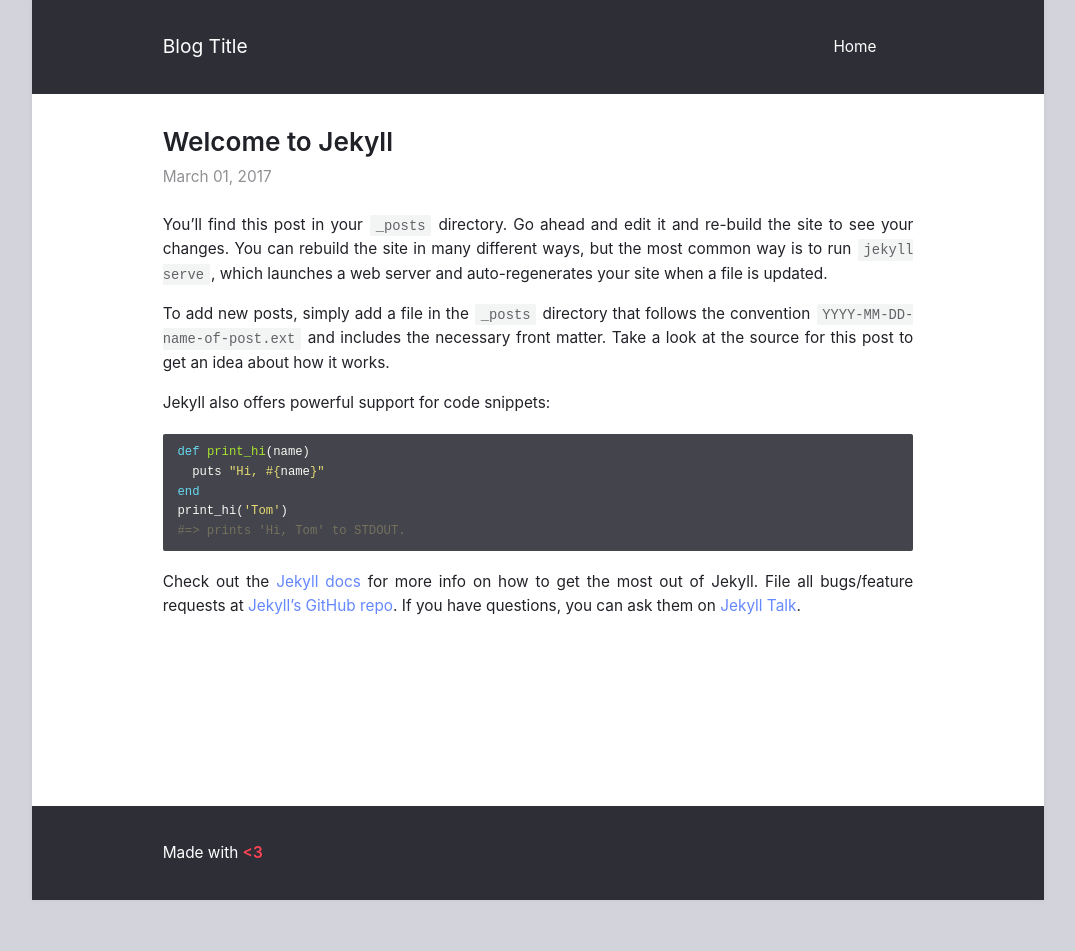
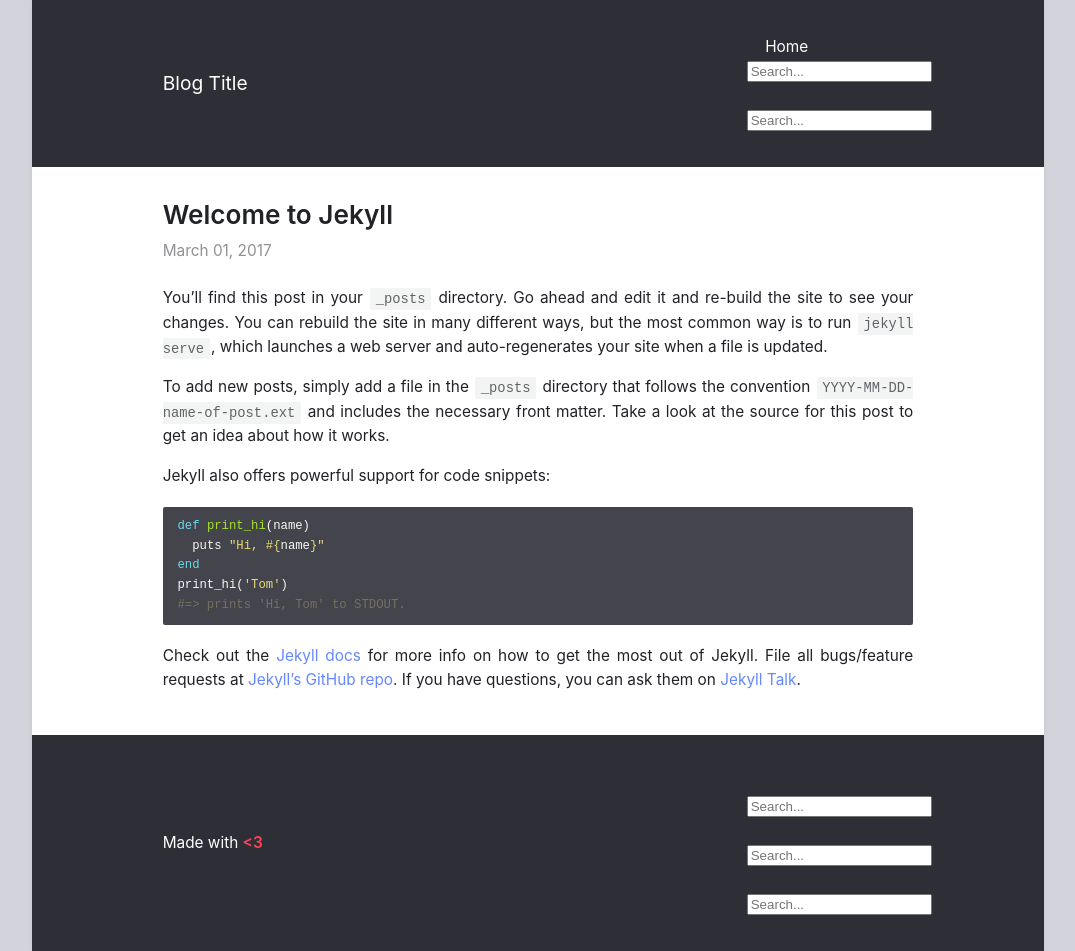
Before and after one commit to officialkuy/co, a Jekyll site: the page built from _posts/2017-03-01-welcome-to-jekyll.md, in a window 1280 px wide. Shown: the whole page, without its empty margins (102-1177 px from the left). Built offline with Jekyll 4.4.1, drawn with Linux system fonts in a browser that asks for light colours; some web fonts are replaced; before the commit the page ends 900 px from its top, so only the background shows below that.

Commit message:
Update menu.html

```diff
--- a/_includes/menu.html
+++ b/_includes/menu.html
@@ -6,15 +6,16 @@
   <a href="{{ url | relative_url }}" {% if url == page.url %}class="selected"{% endif %}>
     {%- if item.icon -%}<svg aria-label="{{ title }}" class="icon"><use xlink:href="{{ "/assets/fontawesome/icons.svg" | relative_url }}#{{ item.icon }}"></use></svg>{%- else -%}{{ title }}{%- endif -%}
   </a>
-  <script src="{{ site.baseurl }}/assets/simple-jekyll-search.min.js"></script>
-<script>
-  SimpleJekyllSearch({
-    searchInput: document.getElementById("js-search-input"),
-    resultsContainer: document.getElementById("js-results-container"),
-    json: "{{site.baseurl}}/search.json",
-    searchResultTemplate: '<li class="search-results__item"><a class="search-results__link" href="{url}">{title}</a><br> <span class="search-results__date">{date}</span></li>',
-    noResultsText: '<li class="no-results">No results found</li>'
-  });
-</script>
+  <div class="container">
+  <div class="row">
+    <div class="col-12">
+      <div id="search-bar">
+        <i class="fa fa-search" aria-hidden="true"></i>
+        <input id="search" type="text" placeholder="Search..." />
+        <div id="search-result"></div>
+      </div>
+    </div>
+  </div>
+</div>
 {%- endfor -%}
 </nav>
```
